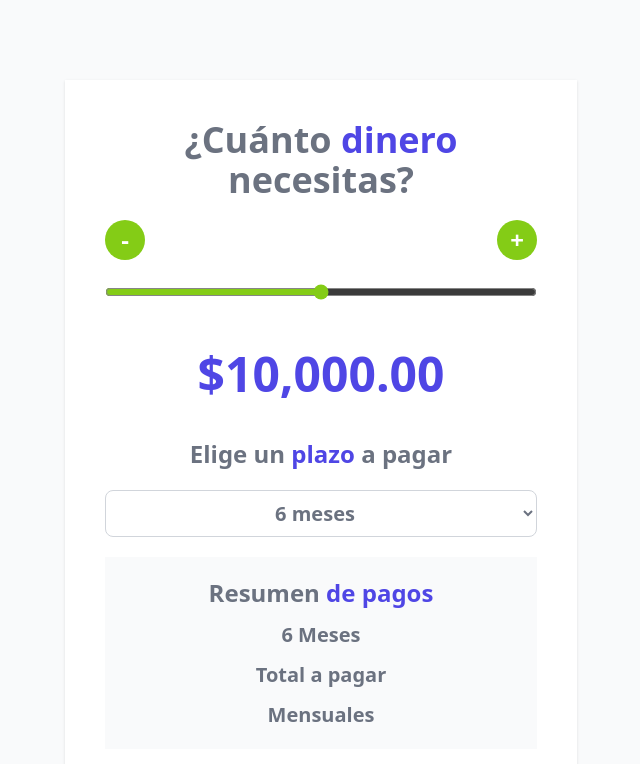
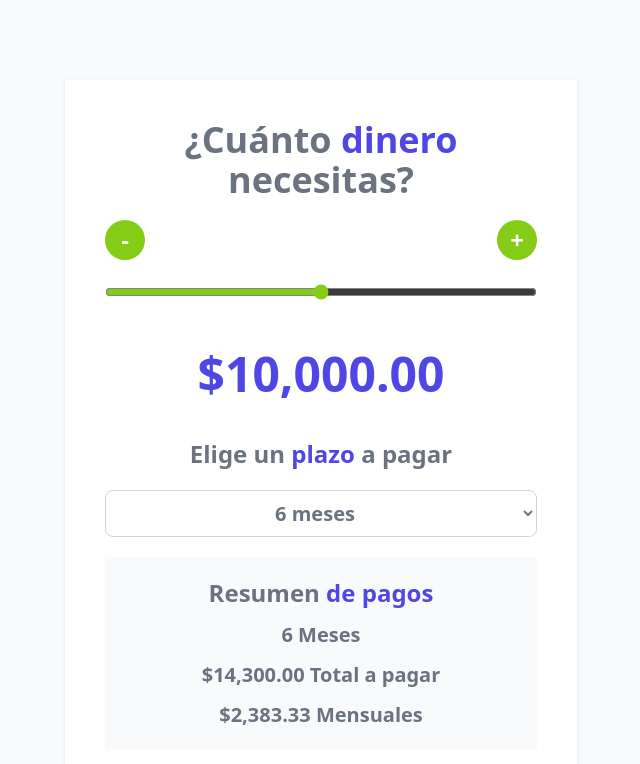
Before and after one commit to mcmmiguel/cotizadorPrestamos-React, a React (Vite) app: page / in a window 1280 px wide. Shown: the top 764 px of the page, without its empty margins (319-959 px from the left). Built offline with nearby package versions, Linux system fonts and the light colour scheme.

Commit message:
Feat. Calculate monthly payment

```diff
--- a/src/App.jsx
+++ b/src/App.jsx
@@ -1,7 +1,7 @@
-import { useState } from 'react';
+import { useState, useEffect } from 'react';
 import { Header } from "./components/Header";
 import { Button } from './components/Button';
-import { formatearDinero } from './helpers/index.js';
+import { calcularTotalPagar, formatearDinero } from './helpers/index.js';
 
 const minCantidad = 0;
 const maxCantidad = 20000;
@@ -12,6 +12,18 @@ function App() {
   const [cantidad, setCantidad] = useState(10000);
   const [meses, setMeses] = useState(6);
   const [total, setTotal] = useState(0);
+  const [pago, setPago] = useState(0);
+
+  useEffect(() => {
+    const cantidadTotalPagar = calcularTotalPagar(cantidad, meses);
+    setTotal(cantidadTotalPagar);
+  }, [cantidad, meses])
+
+  useEffect(() => {
+    // Calcular el pago mensual
+    setPago(total / meses);
+    // eslint-disable-next-line react-hooks/exhaustive-deps
+  }, [total]);
 
   const handleChange = (e) => {
     setCantidad(Number(e.target.value));
@@ -78,8 +90,8 @@ function App() {
         </h2>
 
         <p className='text-xl text-gray-500 text-center font-bold'>{meses} Meses</p>
-        <p className='text-xl text-gray-500 text-center font-bold'>Total a pagar</p>
-        <p className='text-xl text-gray-500 text-center font-bold'>Mensuales</p>
+        <p className='text-xl text-gray-500 text-center font-bold'>{formatearDinero(total)} Total a pagar</p>
+        <p className='text-xl text-gray-500 text-center font-bold'>{formatearDinero(pago)} Mensuales</p>
       </div>
 
     </div>
```
